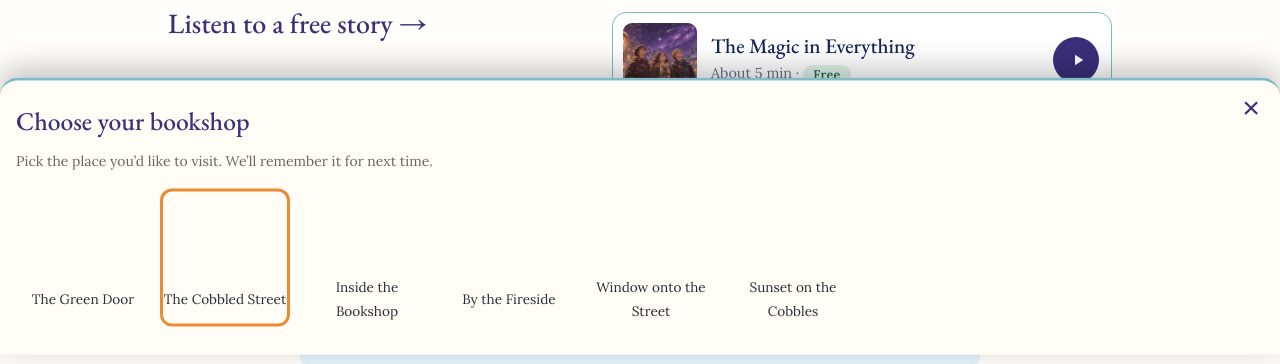
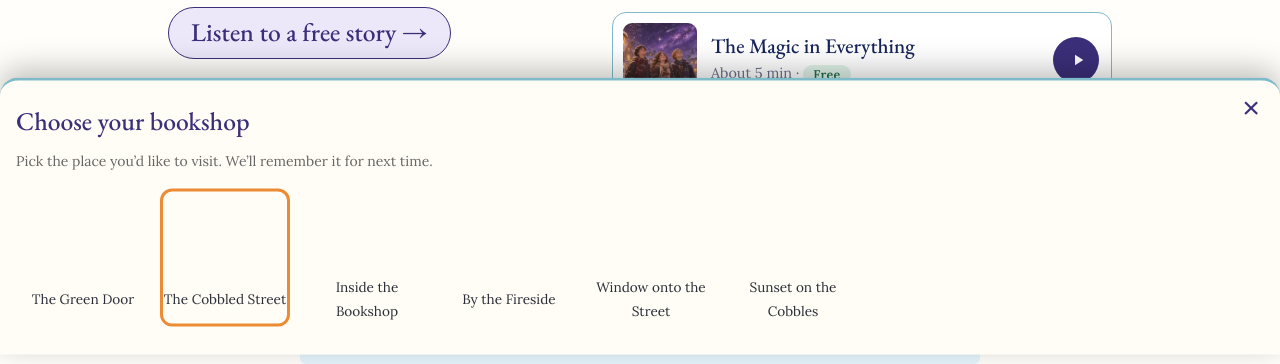
Before and after one commit to pjisherwood/miss-sophia-books, a plain HTML site: page index.html in a window 1280 px wide. Shown: the part 736-1100 px from the top of the page. Drawn offline with nearby package versions, Linux system fonts and the light colour scheme.

Commit message:
Home page: 'Listen to a free story' as a soft lavender pill label
Co-Authored-By: Claude Sonnet 5.5 <noreply@anthropic.com>
Claude-Session: https://claude.ai/code/session_01NSPDUXgSrfL9za4xk1jTEe

```diff
--- a/style.css
+++ b/style.css
@@ -28,7 +28,7 @@ img,svg{max-width:100%}
 .welcome{max-width:1000px;margin:0 auto;padding:26px 22px 6px;display:grid;gap:18px;text-align:center}
 .welcome h1{font-family:'EB Garamond',serif;font-weight:400;color:var(--navy);font-size:1.9rem;line-height:1.2;margin:0 0 10px}
 .welcome-text>p{margin:0;color:var(--soft);font-size:1.1rem}
-.listen-label{font-family:'EB Garamond',serif;font-weight:500;color:var(--purple);font-size:1.6rem;line-height:1.2;margin:20px 0 0}
+.listen-label{display:inline-block;font-family:'EB Garamond',serif;font-weight:500;color:var(--purple);font-size:1.45rem;line-height:1.2;margin:20px 0 0;padding:9px 22px 10px;background:#ece8fa;border:1.5px solid var(--purple);border-radius:999px}
 .listen-label::after{content:" \2193"}
 .welcome .free-list{margin:0 0 4px}
 @media(min-width:700px){
@@ -36,7 +36,7 @@ img,svg{max-width:100%}
   .welcome{grid-template-columns:1fr 1.25fr;gap:44px;align-items:start;text-align:left;padding:34px 28px 10px}
   .welcome h1{font-size:clamp(2rem,3.6vw,2.7rem);margin-top:4px}
   .welcome-text>p{font-size:1.2rem}
-  .listen-label{font-size:1.75rem;margin-top:26px}
+  .listen-label{font-size:1.6rem;margin-top:26px}
   .listen-label::after{content:" \2192"}
 }
 
```
